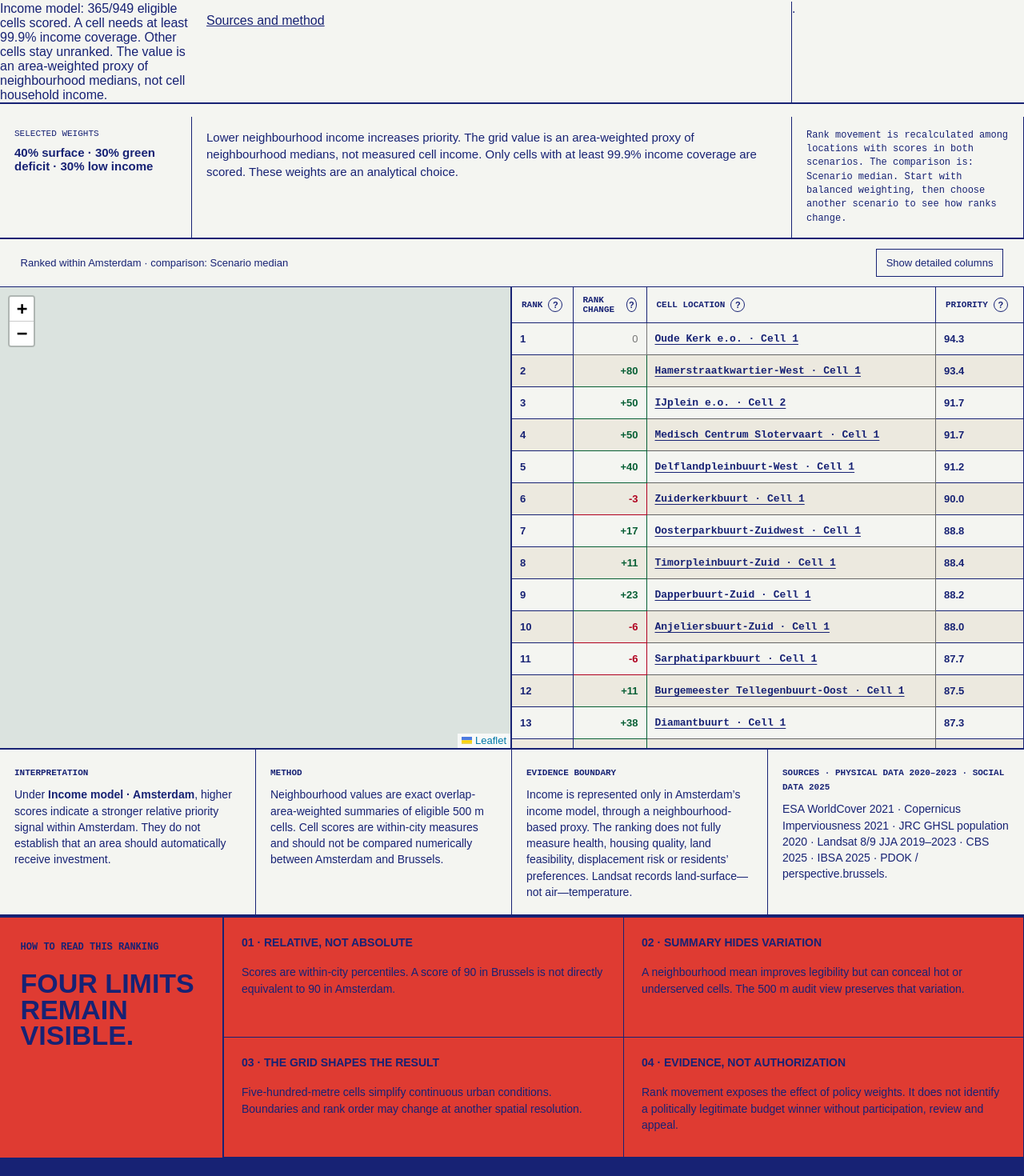
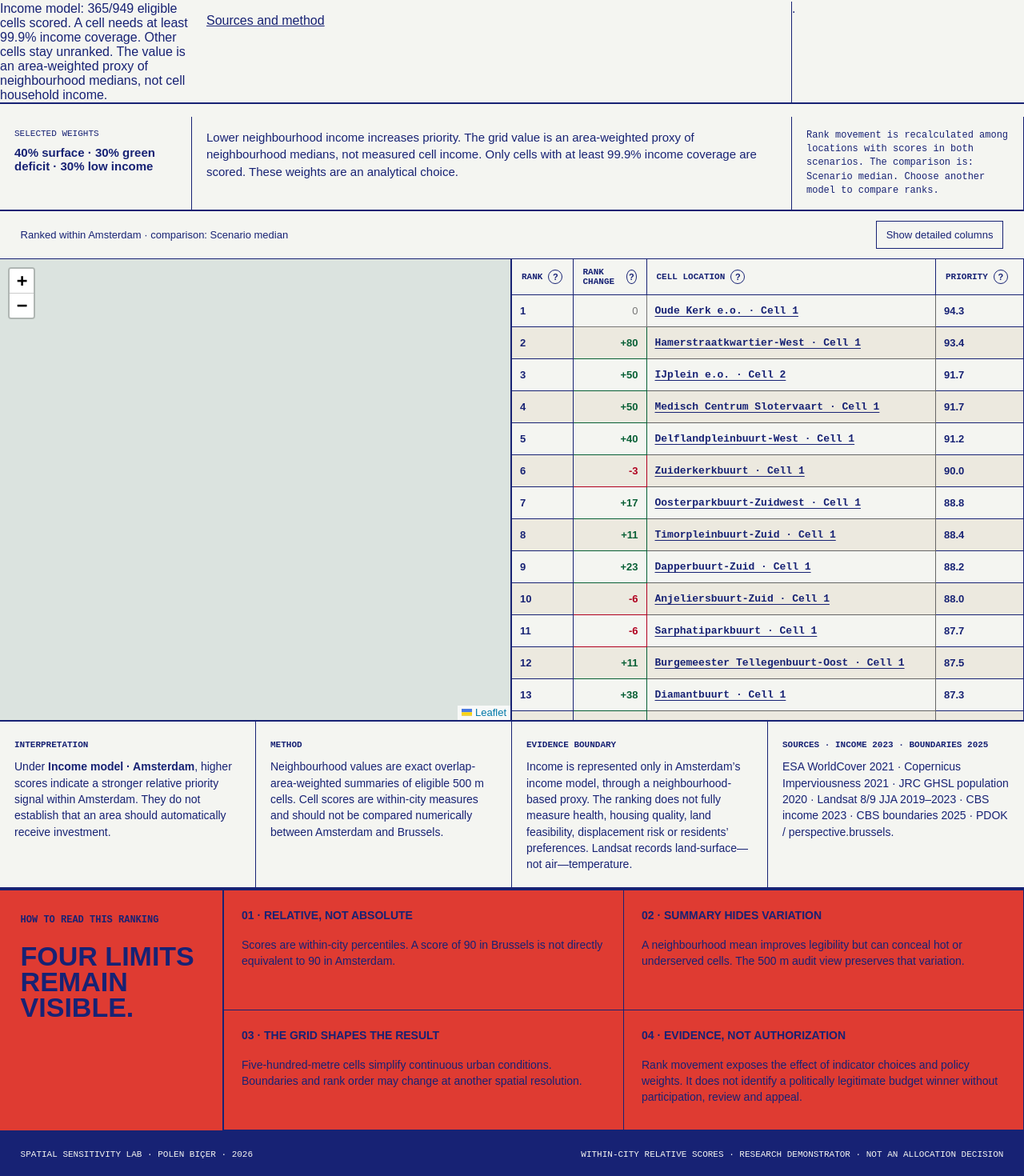
Before and after one commit to polenbicer/spatial_sensitivity_lab, a Next.js app: page /rankings in a window 1280 px wide. Shown: the part 563-2033 px from the top of the page at 80% size. Built offline with nearby package versions, Linux system fonts and the light colour scheme.

Commit message:
Clarify income source year and ranking comparison copy

```diff
--- a/app/rankings/ranking-explorer.tsx
+++ b/app/rankings/ranking-explorer.tsx
@@ -526,7 +526,7 @@ export default function RankingExplorer() {
         <p>{SCENARIOS[scenario].interpretation}</p>
         <small>
           Rank movement is recalculated among locations with scores in both scenarios. The comparison is:{" "}
-          {SCENARIOS[comparison].title}. Start with balanced weighting, then choose another scenario to see how ranks change.
+          {SCENARIOS[comparison].title}. Choose another model to compare ranks.
         </small>
       </section>
       <div className="ranking-toolbar">
@@ -880,10 +880,10 @@ export default function RankingExplorer() {
           </p>
         </div>
         <div>
-          <span>Sources · physical data 2020–2023 · social data 2025</span>
+          <span>Sources · income 2023 · boundaries 2025</span>
           <p>
             ESA WorldCover 2021 · Copernicus Imperviousness 2021 · JRC GHSL population 2020 ·
-            Landsat 8/9 JJA 2019–2023 · CBS 2025 · IBSA 2025 · PDOK / perspective.brussels.
+            Landsat 8/9 JJA 2019–2023 · CBS income 2023 · CBS boundaries 2025 · PDOK / perspective.brussels.
           </p>
         </div>
       </section>
@@ -917,7 +917,7 @@ export default function RankingExplorer() {
           <article>
             <b>04 · Evidence, not authorization</b>
             <p>
-              Rank movement exposes the effect of policy weights. It does not identify a politically
+              Rank movement exposes the effect of indicator choices and policy weights. It does not identify a politically
               legitimate budget winner without participation, review and appeal.
             </p>
           </article>
```
